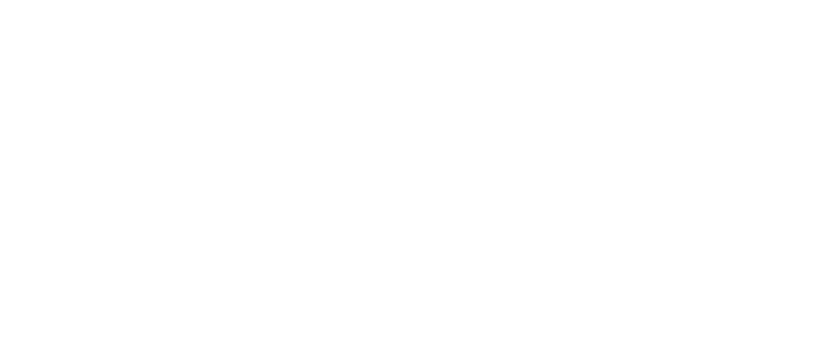
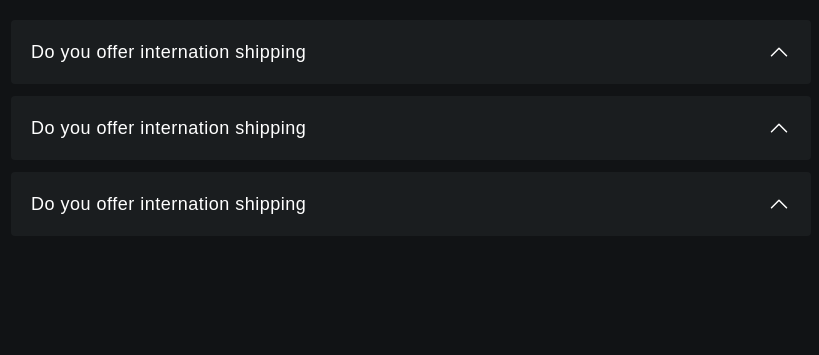
Before and after one commit to evondev/youtube-code, a website built with Vite: page index.html in a window 1280 px wide. Shown: the whole page, without its empty margins (229-1048 px from the left). Built offline with nearby package versions, Linux system fonts and the light colour scheme.

Commit message:
add accordion component

```diff
--- a/app.js
+++ b/app.js
@@ -0,0 +1,13 @@
+const accordions = document.querySelectorAll(".accordion");
+accordions?.forEach((item) =>
+  item.addEventListener("click", handleActiveAccordion)
+);
+function handleActiveAccordion() {
+  this.classList.toggle("is-active");
+  const isActive = this.classList.contains("is-active");
+  const innerContent = this.querySelector(".accordion-inner");
+  this.querySelector(".accordion-content")?.setAttribute(
+    "style",
+    `height: ${isActive ? innerContent.clientHeight : 0}px;`
+  );
+}
--- a/index.html
+++ b/index.html
@@ -4,7 +4,7 @@
     <meta charset="UTF-8" />
     <link rel="icon" type="image/svg+xml" href="/vite.svg" />
     <meta name="viewport" content="width=device-width, initial-scale=1.0" />
-    <title>Container Queries</title>
+    <title>Accordion</title>
     <link rel="preconnect" href="https://fonts.googleapis.com" />
     <link rel="preconnect" href="https://fonts.gstatic.com" crossorigin />
     <link
@@ -13,5 +13,96 @@
     />
     <link rel="stylesheet" href="./style.css" />
   </head>
-  <body></body>
+  <body>
+    <div class="accordion-list">
+      <div class="accordion">
+        <div class="accordion-header">
+          <h3>Do you offer internation shipping</h3>
+          <div class="accordion-icon">
+            <svg
+              xmlns="http://www.w3.org/2000/svg"
+              fill="none"
+              viewBox="0 0 24 24"
+              stroke-width="1.5"
+              stroke="currentColor"
+            >
+              <path
+                stroke-linecap="round"
+                stroke-linejoin="round"
+                d="M4.5 15.75l7.5-7.5 7.5 7.5"
+              />
+            </svg>
+          </div>
+        </div>
+        <div class="accordion-content">
+          <div class="accordion-inner">
+            Lorem ipsum, dolor sit amet consectetur adipisicing elit.
+            Necessitatibus voluptates accusamus a quibusdam iste dolorem quas
+            vitae accusantium corrupti quod ducimus expedita laboriosam veniam,
+            quam nostrum incidunt minima unde ab! Lorem ipsum, dolor sit amet
+            consectetur adipisicing elit. Necessitatibus voluptates accusamus a
+            quibusdam iste dolorem quas vitae accusantium corrupti quod ducimus
+            expedita laboriosam veniam, quam nostrum incidunt minima unde ab!
+          </div>
+        </div>
+      </div>
+      <div class="accordion">
+        <div class="accordion-header">
+          <h3>Do you offer internation shipping</h3>
+          <div class="accordion-icon">
+            <svg
+              xmlns="http://www.w3.org/2000/svg"
+              fill="none"
+              viewBox="0 0 24 24"
+              stroke-width="1.5"
+              stroke="currentColor"
+            >
+              <path
+                stroke-linecap="round"
+                stroke-linejoin="round"
+                d="M4.5 15.75l7.5-7.5 7.5 7.5"
+              />
+            </svg>
+          </div>
+        </div>
+        <div class="accordion-content">
+          <div class="accordion-inner">
+            Lorem ipsum, dolor sit amet consectetur adipisicing elit.
+            Necessitatibus voluptates accusamus a quibusdam iste dolorem quas
+            vitae accusantium corrupti quod ducimus expedita laboriosam veniam,
+            quam nostrum incidunt minima unde ab!
+          </div>
+        </div>
+      </div>
+      <div class="accordion">
+        <div class="accordion-header">
+          <h3>Do you offer internation shipping</h3>
+          <div class="accordion-icon">
+            <svg
+              xmlns="http://www.w3.org/2000/svg"
+              fill="none"
+              viewBox="0 0 24 24"
+              stroke-width="1.5"
+              stroke="currentColor"
+            >
+              <path
+                stroke-linecap="round"
+                stroke-linejoin="round"
+                d="M4.5 15.75l7.5-7.5 7.5 7.5"
+              />
+            </svg>
+          </div>
+        </div>
+        <div class="accordion-content">
+          <div class="accordion-inner">
+            Lorem ipsum, dolor sit amet consectetur adipisicing elit.
+            Necessitatibus voluptates accusamus a quibusdam iste dolorem quas
+            vitae accusantium corrupti quod ducimus expedita laboriosam veniam,
+            quam nostrum incidunt minima unde ab!
+          </div>
+        </div>
+      </div>
+    </div>
+    <script src="./app.js"></script>
+  </body>
 </html>
--- /dev/null
+++ b/style.scss
@@ -0,0 +1,94 @@
+*,
+*:before,
+*:after {
+  box-sizing: border-box;
+}
+* {
+  margin: 0;
+  padding: 0;
+  font: inherit;
+}
+img,
+picture,
+svg,
+video {
+  display: block;
+  max-width: 100%;
+}
+input,
+select,
+textarea {
+  background-color: transparent;
+  outline: none;
+}
+button {
+  cursor: pointer;
+  background-color: transparent;
+  outline: none;
+  border: 0;
+}
+body {
+  min-height: 100vh;
+  font-weight: 400;
+  font-size: 16px;
+  line-height: 1;
+  font-family: "DM sans", sans-serif;
+  padding: 20px;
+  background-color: #111315;
+  color: #fff;
+}
+.accordion {
+  &-list {
+    width: 100%;
+    max-width: 800px;
+    margin: 0 auto;
+    display: flex;
+    flex-direction: column;
+    gap: 8px;
+  }
+  &.is-active svg {
+    transform: rotate(180deg);
+  }
+  &.is-active .accordion-header:before {
+    opacity: 1;
+  }
+  &-header {
+    display: flex;
+    justify-content: space-between;
+    align-items: center;
+    padding: 20px;
+    font-size: 18px;
+    font-weight: 500;
+    letter-spacing: 0.5px;
+    cursor: pointer;
+    border-radius: 4px;
+    position: relative;
+    background-color: #1a1d1f;
+    &:before {
+      content: "";
+      width: 2px;
+      height: 100%;
+      background-color: #6a5af9;
+      position: absolute;
+      top: 0;
+      left: 0;
+      opacity: 0;
+    }
+  }
+  &-icon svg {
+    width: 24px;
+    height: 24px;
+  }
+  &-content {
+    transition: height 0.25s linear;
+    margin-top: 4px;
+    border-radius: 4px;
+    height: 0;
+    overflow: hidden;
+  }
+  &-inner {
+    line-height: 1.5;
+    padding: 20px;
+    background-color: #1a1d1f;
+  }
+}
```
Also changed, not shown: style.css, 1 other file.
